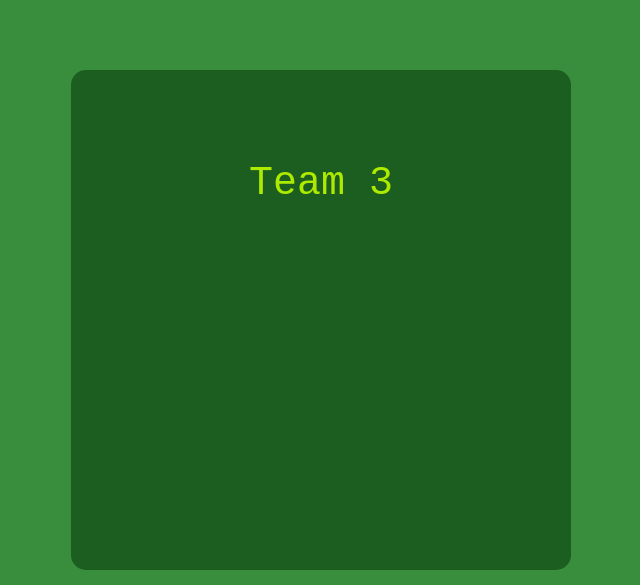
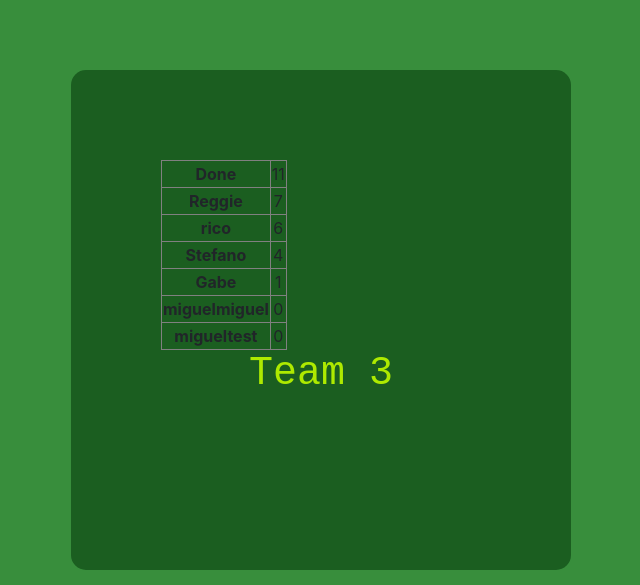
Before and after one commit to ovvioinfame233/Final-Project-OOAD, a Flask app: page /teamThree in a window 1280 px wide. Shown: the part 215-800 px from the top of the page, without its empty margins (319-959 px from the left). Run offline with Flask 2, Linux system fonts and the light colour scheme; the visitor is signed in with stand-in values (Sample User, id 1); some libraries are stand-ins or nearby versions.

Commit message:
Made the score board.

```diff
--- a/sportsbattle/app.py
+++ b/sportsbattle/app.py
@@ -4,6 +4,7 @@ from flask import Flask, render_template, redirect, session, url_for, request, f
 from functools import wraps
 import csv
 from sportsreference.nfl.boxscore import Boxscores
+import os
 
 
 stefa= 5
@@ -16,7 +17,7 @@ stefa= 5
 userpass = {'admin': 'admin'}
 leaguenames = {'admin':'admin'}
 currentuser = ""
-
+usersLeauges = []
 # Create the app object
 app = Flask(__name__)
 app.secret_key = 'hello'
@@ -69,6 +70,8 @@ def login():
             global currentuser
             currentuser = request.form['username']
             session['logged_in'] = True
+            ###
+
 
             return redirect(url_for('home'))
     return render_template('login.html', error=error)
@@ -180,7 +183,19 @@ def teamTwo():
 @app.route('/teamThree')
 @login_required
 def teamThree():
-    return render_template('teamThree.html')
+    full_path = os.path.realpath(__file__)
+    directory = os.path.dirname(full_path)+"/leagues"
+    Leaders = []
+    with open(directory+'/league1.csv', 'r') as csv_file:
+
+        csv_reader = csv.reader(csv_file, delimiter=',')
+        for row in csv_reader:
+            NameScore = {'Name': row[0],
+                         'Score' : int(row[1])
+                    }
+            Leaders.append(NameScore)
+    Leaders = sorted(Leaders, key = lambda i: i['Score'],reverse=True)
+    return render_template('teamThree.html',Leaders = Leaders)
 
 
 if __name__ == '__main__':
--- a/sportsbattle/leagues/league1.csv
+++ b/sportsbattle/leagues/league1.csv
@@ -1,2 +1,7 @@
 miguelmiguel,0
 migueltest,0
+Stefano,4
+rico,6
+Reggie,7
+Gabe,1
+Done,11
--- a/sportsbattle/templates/teamThree.html
+++ b/sportsbattle/templates/teamThree.html
@@ -89,6 +89,14 @@
     <div class="container" style="text-align: center;">
         <br>
         <div class="boxed">
+                <table border = 1>
+                        {% for item in Leaders %}
+                           <tr>
+                              <th> {{ item.Name }} </th>
+                              <td> {{ item.Score }} </td>
+                           </tr>
+                        {% endfor %}
+                     </table>
             <h1 id="centertext">Team 3</h1>
         </div>
     </div>
--- a/sportsbattle/users/admin.csv
+++ b/sportsbattle/users/admin.csv
@@ -1 +1 @@
-TestLeague,0
+TestLeague
```
Also changed, not shown: sportsbattle/ThisIsforTEsting.py (added, +15 -0 lines).
